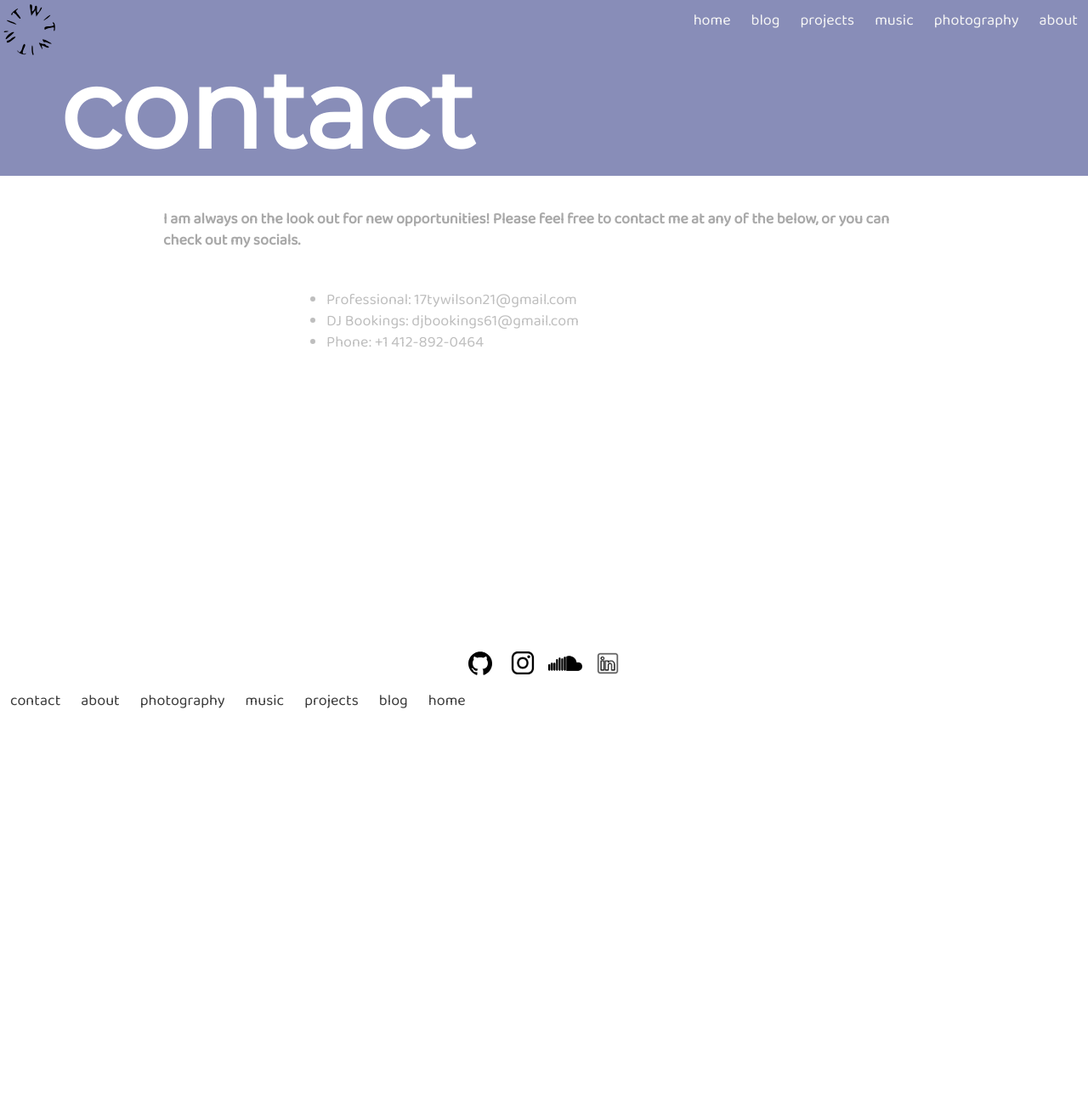
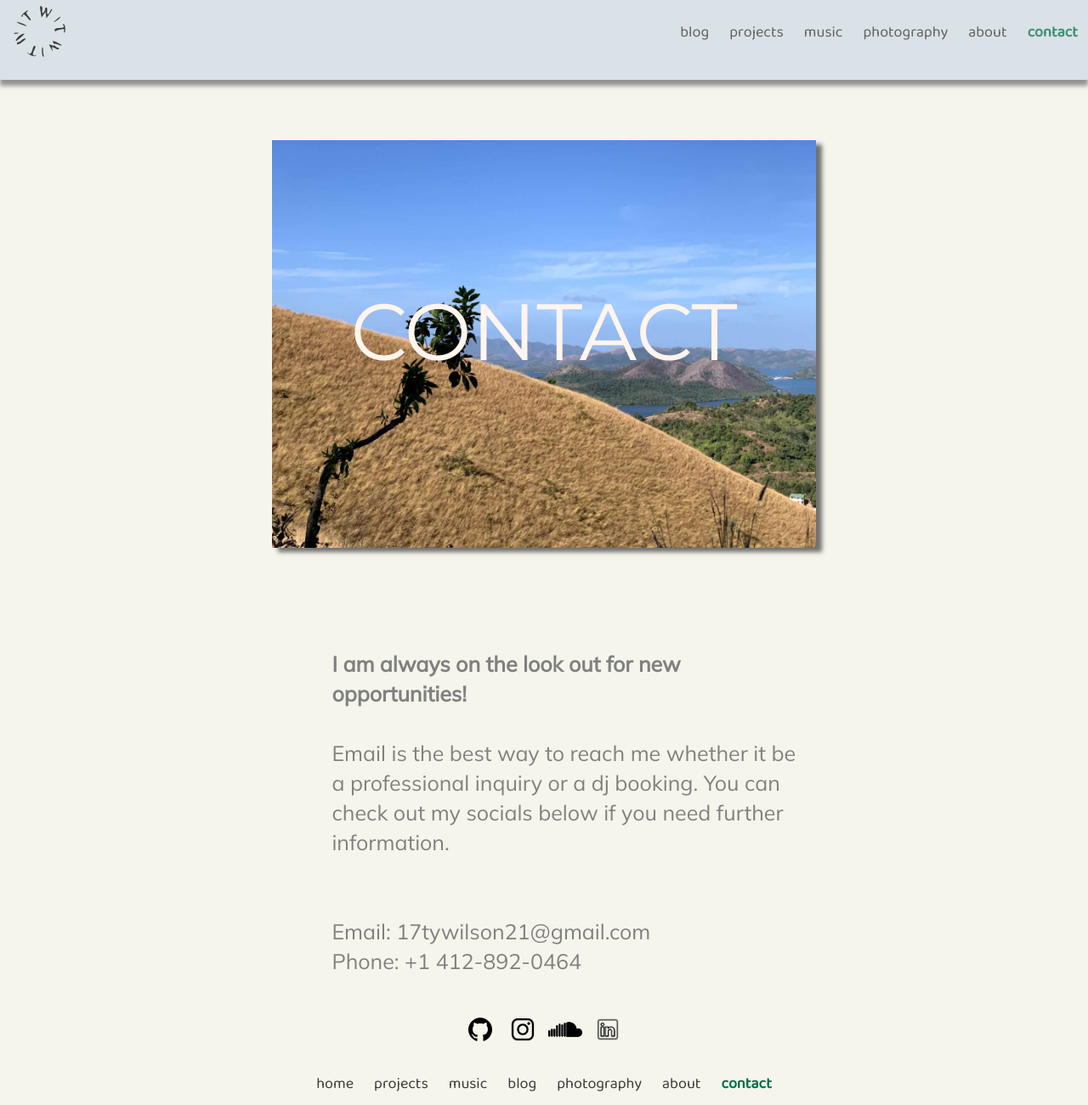
Before and after one commit to TylerWilson61/TylerWilson61.github.io, a plain HTML site: page contact.html in a window 1280 px wide. Shown: the whole page at 85% size. Before the commit the page ends 850 px from the top, so only its background shows below. Drawn offline with nearby package versions, Linux system fonts and the light colour scheme; a web font is replaced by a local one.

Commit message:
new contact page, index tweaks

```diff
--- a/contact.html
+++ b/contact.html
@@ -3,57 +3,88 @@
   <head>
     <link href='https://fonts.googleapis.com/css?family=Baloo 2' rel='stylesheet'>
     <link href='https://fonts.googleapis.com/css?family=Montserrat' rel='stylesheet'>
+    <link href='https://fonts.googleapis.com/css?family=News Cycle' rel='stylesheet'>
+    <link href='https://fonts.googleapis.com/css?family=Mulish' rel='stylesheet'>
     <meta charset="utf-8">
     <title>TW | CONTACT</title>
+
+      <!--fade out effect-->
+  <script src = "https://ajax.googleapis.com/ajax/libs/jquery/3.1.0/jquery.min.js"></script>
+  <script type = "text/javascript">
+  $(function(){
+      var documentEl = $(document)
+      var fadeElem = $('.contact_img');
+
+      documentEl.on('scroll', function(){
+          var curr_pos = documentEl.scrollTop();
+          fadeElem.each(function(){
+              var $this = $(this)
+              var elemOffsetTop = $this.offset().top
+              var opacity = getComputedStyle($this[0]).opacity
+              if (curr_pos > elemOffsetTop){
+                $this.css("opacity", .4)
+              }
+              else{
+                if (elemOffsetTop > curr_pos && opacity != .2) {
+                $this.css("opacity", 1)
+                }
+              }
+
+          });
+      });
+  });
+</script>
     <style>
       * {
         margin:0;
         padding:0;
       }
+
+      body {
+        background-color: rgb(245, 245, 236);
+      }
+
       #logo {
-        float:left;
+        display:flex;
+        position:relative;
+        left:50%;
+        transform: translateX(-50%);
+        margin-top:3%;
+        min-width: 50px;
+        min-height: 50px;
+        display: inline-block;
+        margin-top:2%;
         /* margin-top: .45%;
         margin-left: 1%; */
-
-
       }
 
-
-
-      /* .nav {
-    float:right;
-    color:whitesmoke;
-    text-align: center;
-    padding: 12px;
-    text-decoration: none;
-    font-size: 18px;
-    line-height: 25px;
-    border-radius: 4px;
-    font-family: 'baloo 2';
-    font-weight: 100;
-      } */
 
       .nav:hover {
     opacity: 0.5;
   }
+
+
   header {
      font-weight:300;
-     font-size: 4em;
-      color: #fff;
-        background-color:#888db8;
+     font-size: 1em;
+      color: grey;
+        background-color:#d0dce6;
         /* padding-top: .5%; */
         /* padding-right: 1%; */
         /* max-width:100%;  */
-
         overflow:hidden;
-    background-color: #888db8;
+    /* background-color: #888db8; */
     /* padding: 0px 0px; */
     width:100%;
+    opacity:.75;
+    justify-content: center;
+    /* display: flex; */
+    box-shadow: 0px 7px 5px #707070;
+    -webkit-box-shadow: 0px 7px 5px #707070;
+    -moz-box-shadow: 0px 7px 5px #707070;
+    margin-bottom: 4%;
+      }
 
-    /* display: flex; */
-
-
-      }
 
       #contacts { /* fix the footer */
         font-size: 18px;
@@ -72,15 +103,17 @@
       #description{
         /* margin: 0 auto; */
         /* width: 100%; */
-        font-size: 18px;
-        line-height: 25px;
+        font-size: 25px;
+        line-height: 35px;
         border-radius: 4px;
-        font-family: "baloo 2";
-        font-weight: 100;
-        color: 	rgb(169,169,169);
+        font-family: "Mulish";
+        font-weight: 50;
+        color: grey;
         margin-left: 15%;
         margin-right: 15%;
-        margin-top: 3%;
+        /* margin-top: 3%; */
+        text-align: left;
+        /* padding-top: 50px; */
       }
 
 
@@ -127,21 +160,18 @@
 
   #socials{
     display: flex;
-    /* position: fixed; */
-    justify-content: center;
-    margin: 0 auto;
     width: 200px;
     height: 40px;
-    padding-right: 90px;
-    padding-left: 90px;
-    padding-top: 20px;
-    padding-bottom: 0px;
+    bottom:0px;
+    position: relative;
+    left: 50%;
+    transform: translateX(-50%);
+
   }
   .navbar a {
     float:right;
-    color:whitesmoke;
-    /* color:black; */
-    text-align: center;
+    color:rgb(55, 48, 48);
+    /* text-align: center; */
     padding: 12px;
     text-decoration: none;
     font-size: 18px;
@@ -149,12 +179,13 @@
     border-radius: 4px;
     font-family: 'baloo 2';
     font-weight: 100;
-
+    padding-top:0px;
+    margin-top: 2%;
+    margin-bottom:2%;
   }
 
   .footer a {
    color:#3C3C3C;
-   text-align: center;
    padding: 12px;
    text-decoration: none;
    font-size: 18px;
@@ -162,15 +193,114 @@
    border-radius: 4px;
    font-family: "baloo 2";
    font-weight: 300;
-   float:left;
-   margin-
+   display:inline-block;
+ }
 
+ #footer_div{
+   display: flex;
+   height: 40px;
+   padding-top: 20px;
+   padding-bottom: 0px;
+   bottom:0px;
+   justify-content: center;
+   position: relative;
 
  }
 
+#active_page {
+  font-weight:bold;
+  color:rgb(8, 109, 77);
+  /* text-decoration: underline; */
+}
+
+
 #title{
   font-family: 'Montserrat';
-  padding-top: 4%;
+  padding-top: 3%;
+  padding-bottom: 3%;
+  display: flex;
+  justify-content: center;
+  align-items: center;
+  color:grey;
+  font-size: 50px;
+
+
+}
+
+@media only screen and (max-width: 980px){
+
+  #socials{
+    position: fixed;
+    bottom:50px;
+  }
+
+  #footer_div {
+    bottom:0;
+    position:fixed;
+    transform:translateX(40%);
+    /* transform: translateY(-100%); */
+    /* position:fixed; */
+  }
+
+  header{
+    background-color: aqua;
+  }
+}
+
+#txt{
+  /* margin-top: 3%; */
+  margin-bottom:10%;
+  /* background-color: rgb(244, 236, 236); */
+  width: 61%;
+  height: 300px;
+  /* height:800px: */
+  transform:translateX(35%);
+}
+
+.contact_img{
+  position: relative;
+    max-width: 100%;
+    max-height: 100%;
+    box-shadow: 7px 5px 5px #707070;
+    -webkit-box-shadow: 7px 5px 5px #707070;
+    -moz-box-shadow: 7px 5px 5px #707070;
+  margin-top:3%;
+  margin-bottom: 0px;
+  transition: ease 1s;
+}
+
+#imgf {
+  margin: 0 auto;
+  width: 50%;
+  /* display: flex; */
+/* align-items: center; */
+margin-bottom: 0px;
+
+
+
+}
+
+
+#logo2 {
+  float:left;
+}
+
+#contact_txt {
+  position: relative;
+    /* top:50%; */
+    /* width: 100%; */
+    /* left:33%; */
+    font-family: 'Montserrat';
+    font-size: 94px;
+    font-style: normal;
+    font-variant: normal;
+    font-weight: 400;
+    color:seashell;
+    text-align: center;
+    transform: translateY(-275%);
+
+    /* max-width: 100%; */
+
 }
 
 
@@ -180,26 +310,45 @@
   </head>
   <body>
     <header>
-      <div id="logo">
-        <a href ="/index.html"><img src = "logo_53.svg"></a>
-      </div>
 
       <div class = "navbar">
+        <div> <a href="contact.html" id = "active_page">contact</a> </div>
         <div> <a href="about.html" class = "nav">about </a> </div>
         <div> <a href = "photography.html" class = "nav">photography</a> </div>
         <div> <a href="about.html" class = "nav">music</a> </div>
         <div> <a href="https://www.youtube.com/watch?v=ob_nQpBFpL0" class = "nav">projects</a></div>
         <div> <a href = "blog.html" class = "nav">blog</a> </div>
-        <div> <a href="index.html" class = "nav">home </a> </div>
+
+        <div id="logo2">
+          <a href ="/index.html"><img src = "logo_53.svg"></a>
+        </div>
       </div>
 
-      <h1 id = 'title'>contact</h1>
+      <!-- <div id="logo">
+        <a href ="/index.html"><img src = "logo_53.svg"></a>
+      </div>
+
+      <h1 id = 'title'>contact</h1> -->
     </header>
 
-    <div>
-      <p id = "description"><strong>I am always on the look out for new opportunities! Please feel free to contact me at any of the below, or you can check out my socials.</strong></p>
+    <!-- <h1 id = 'title'>Contact</h1> -->
+
+    <div id = "imgf">
+      <img src = "contact_photo.jpg" class = "contact_img">
+      <div id = "contact_txt">CONTACT</div>
     </div>
-    <div id = "contacts">
+
+    <div id = "txt">
+    <div id="description">
+      <p><strong>I am always on the look out for new opportunities!</strong></p>
+      <br>
+      <p>Email is the best way to reach me whether it be a professional inquiry or a dj booking. You can check out my socials below if you need further information.</strong></p>
+      <br>
+      <br>
+      <p>Email: 17tywilson21@gmail.com</p>
+      <p>Phone: +1 412-892-0464</p>
+    </div>
+    <!-- <div id = "contacts">
       <br>
       <ul>
       <li><p>Professional: 17tywilson21@gmail.com</p></li>
@@ -207,9 +356,10 @@
       <li><p>Phone: +1 412-892-0464</p></li>
       <br>
       </ul>
-    </div>
+    </div> -->
+  </div>
 
-    <div id = "socials">
+    <div id = "socials" class = "social_div">
       <div id = "container">
         <a href = "https://github.com/TylerWilson61" target = "_blank"><img src = "github.svg" id = "github"></a>
       </div>
@@ -225,14 +375,19 @@
 
     </div>
 
-    <div class="footer">
-          <div class = "nav"> <a href = "contact.html" id = "nav">contact</a> </div>
-          <div class = "nav"> <a href="about.html">about</a> </div>
-          <div class = "nav"> <a href = "photography.html" id = "nav">photography</a> </div>
-          <div class = "nav"> <a href="about.html">music</a> </div>
-          <div class = "nav"> <a href="https://www.youtube.com/watch?v=ob_nQpBFpL0">projects</a></div>
-          <div class = "nav"> <a href = "blog.html" id = "nav">blog</a> </div>
+    <div class="footer" id = "footer_div">
+
           <div> <a href="index.html" class = "nav">home </a> </div>
+          <div> <a href="https://www.youtube.com/watch?v=ob_nQpBFpL0"  class = "nav">projects</a></div>
+          <div> <a href="about.html"  class = "nav">music</a> </div>
+          <div> <a href = "blog.html"  class = "nav">blog</a> </div>
+          <div> <a href = "photography.html"  class = "nav">photography</a> </div>
+          <div> <a href="about.html"  class = "nav">about</a> </div>
+          <div> <a href="contact.html" id = "active_page">contact</a> </div>
+
+
+
+
     </div>
 
   </body>
```
Also changed, not shown: index.html (+22 -7 lines).
